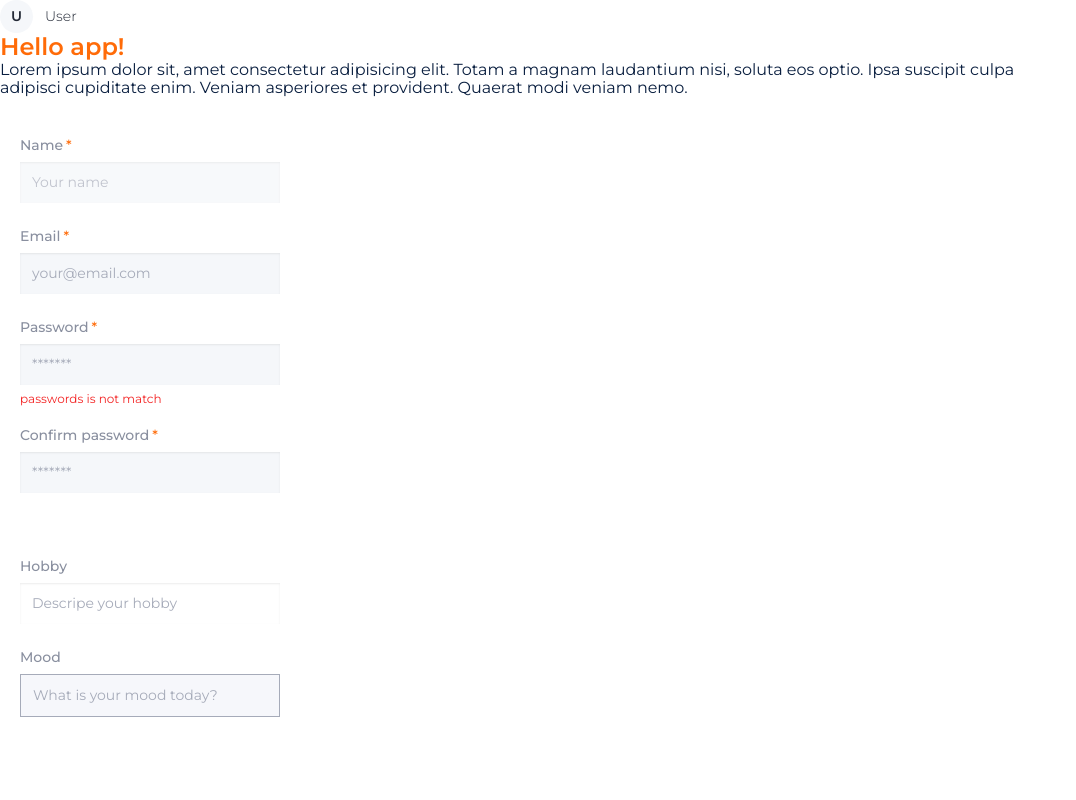
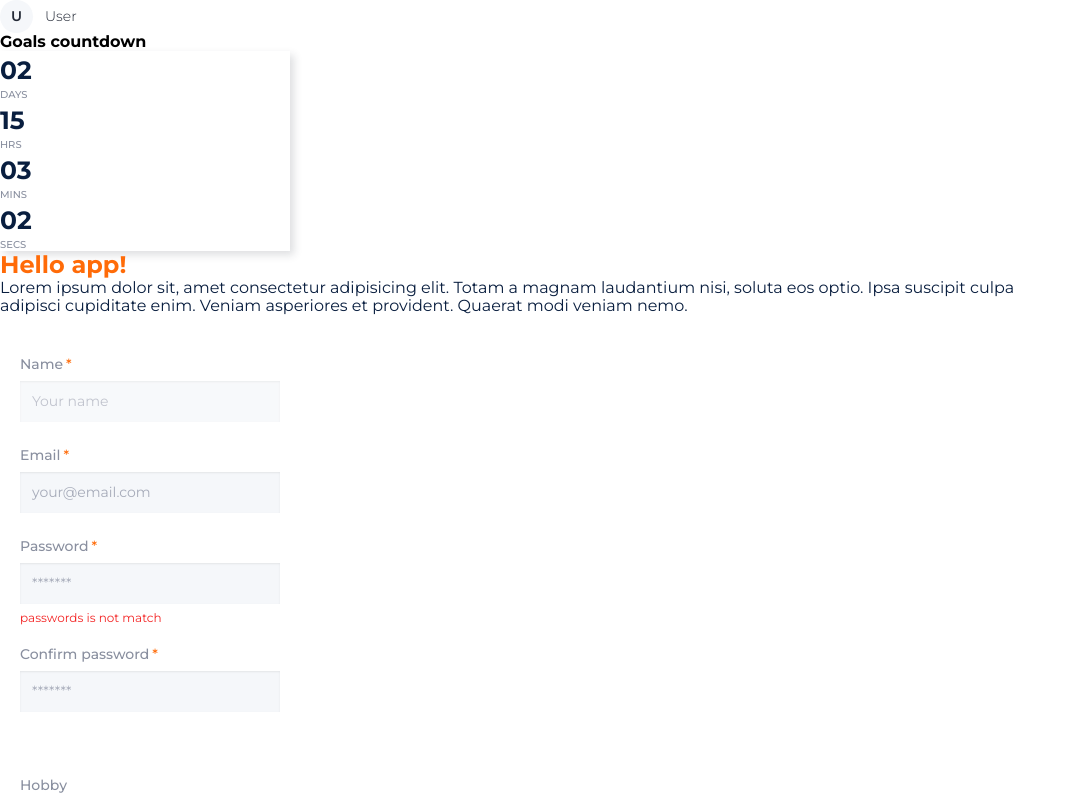
Before and after one commit to VitaliyZavgorodniy/book-read-frontend, a React (Create React App) app: page / in a window 1280 px wide. Shown: the top 800 px of the page, without its empty margins (0-1076 px from the left). Built offline with nearby package versions, Linux system fonts and the light colour scheme.

Commit message:
added countdown

```diff
--- a/package.json
+++ b/package.json
@@ -11,6 +11,8 @@
     "@testing-library/react": "^12.1.4",
     "@testing-library/user-event": "^13.5.0",
     "axios": "^0.26.1",
+    "date-fns": "^2.28.0",
+    "luxon": "^2.4.0",
     "normalize.css": "^8.0.1",
     "notyf": "^3.10.0",
     "react": "^17.0.0",
--- a/src/components/App.jsx
+++ b/src/components/App.jsx
@@ -4,6 +4,7 @@ import FormInput from 'components/UI-kit/inputs/FormInput';
 import CommonInput from 'components/UI-kit/inputs/CommonInput';
 import { breakpoints } from 'constants/breakpoints';
 import UserPanel from 'components/UserPanel';
+import CountdownPanel from 'components/CountdownPanel';
 
 const App = () => {
   const [values, setValue] = useState({
@@ -21,6 +22,12 @@ const App = () => {
   return (
     <Wrapper>
       <UserPanel />
+
+      <CountdownPanel
+        title="Goals countdown"
+        date="2022-06-05T00:02:04.801+00:00"
+      />
+
       <Heading>Hello app!</Heading>
       <Description>
         Lorem ipsum dolor sit, amet consectetur adipisicing elit. Totam a magnam
--- /dev/null
+++ b/src/components/CountdownPanel/CountdownPanel.jsx
@@ -0,0 +1,58 @@
+import PropTypes from 'prop-types';
+import styled from 'styled-components';
+
+const CountdownPanel = ({ title, date }) => {
+  console.log(date);
+
+  return (
+    <Wrapper>
+      <Title>{title}</Title>
+      <Timer>
+        <Value>02</Value>
+        <Description>days</Description>
+
+        <Value>15</Value>
+        <Description>HRS</Description>
+
+        <Value>03</Value>
+        <Description>mins</Description>
+
+        <Value>02</Value>
+        <Description>secs</Description>
+      </Timer>
+    </Wrapper>
+  );
+};
+
+const Wrapper = styled.div`
+  max-width: 290px; // console.log(
+`;
+
+const Title = styled.h4``;
+
+const Timer = styled.div`
+  background-color: ${(p) => p.theme.colors.bgSecondary};
+  box-shadow: ${(p) => p.theme.shadows.primary};
+`;
+
+const Value = styled.p`
+  color: ${(p) => p.theme.colors.secondary};
+  font-weight: 700;
+  font-size: 25px;
+  line-height: 38px;
+`;
+
+const Description = styled.p`
+  color: ${(p) => p.theme.colors.tertiary};
+  font-weight: 500;
+  font-size: 10px;
+  line-height: 12px;
+  text-transform: uppercase;
+`;
+
+CountdownPanel.propTypes = {
+  title: PropTypes.string.isRequired,
+  date: PropTypes.string.isRequired,
+};
+
+export default CountdownPanel;
--- /dev/null
+++ b/src/components/CountdownPanel/index.js
@@ -0,0 +1 @@
+export { default } from './CountdownPanel';
--- a/src/components/UserPanel/UserPanel.jsx
+++ b/src/components/UserPanel/UserPanel.jsx
@@ -1,3 +1,4 @@
+import PropTypes from 'prop-types';
 import styled from 'styled-components';
 import { breakpoints } from 'constants/breakpoints';
 
@@ -57,4 +58,9 @@ const NamePlate = styled.p`
   }
 `;
 
+UserPanel.propTypes = {
+  name: PropTypes.string,
+  avatar: PropTypes.string,
+};
+
 export default UserPanel;
--- a/src/fonts.css
+++ b/src/fonts.css
@@ -1,2 +1,2 @@
-@import url('https://fonts.googleapis.com/css2?family=Montserrat:wght@300;400;500;600&display=swap');
+@import url('https://fonts.googleapis.com/css2?family=Montserrat:wght@300;400;500;600;700&display=swap');
 @import url('https://fonts.googleapis.com/css2?family=Abril+Fatface&display=swap');
--- a/src/redux/auth/auth-operations.js
+++ b/src/redux/auth/auth-operations.js
@@ -1,6 +1,5 @@
 import axios from 'axios';
 import { createAsyncThunk } from '@reduxjs/toolkit';
-import authSelectors from './auth-selectors';
 
 axios.defaults.baseURL = process.env.REACT_APP_API_URL;
 
```
Also changed, not shown: 1 other file (tests, documents, lock files or other folders).
